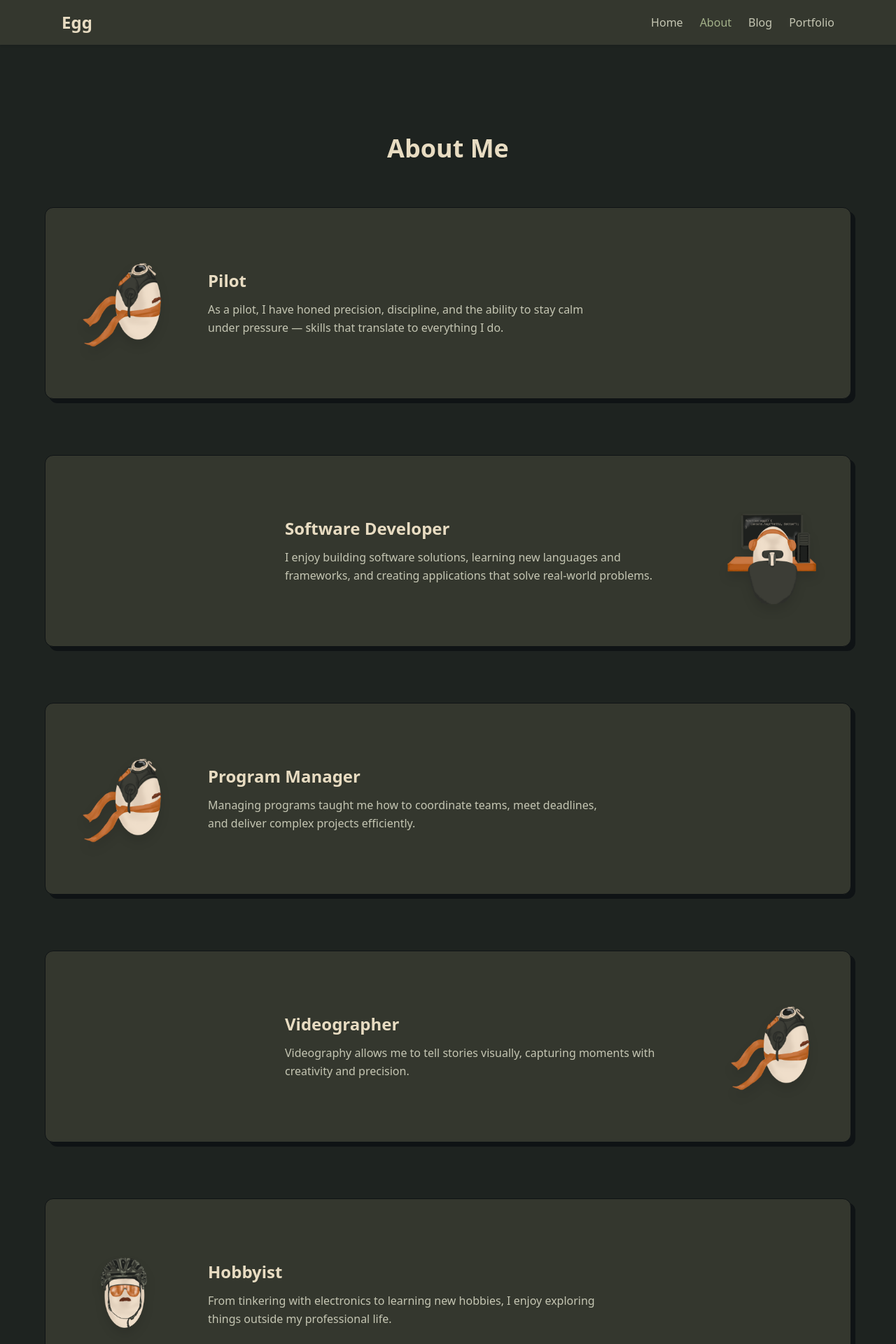
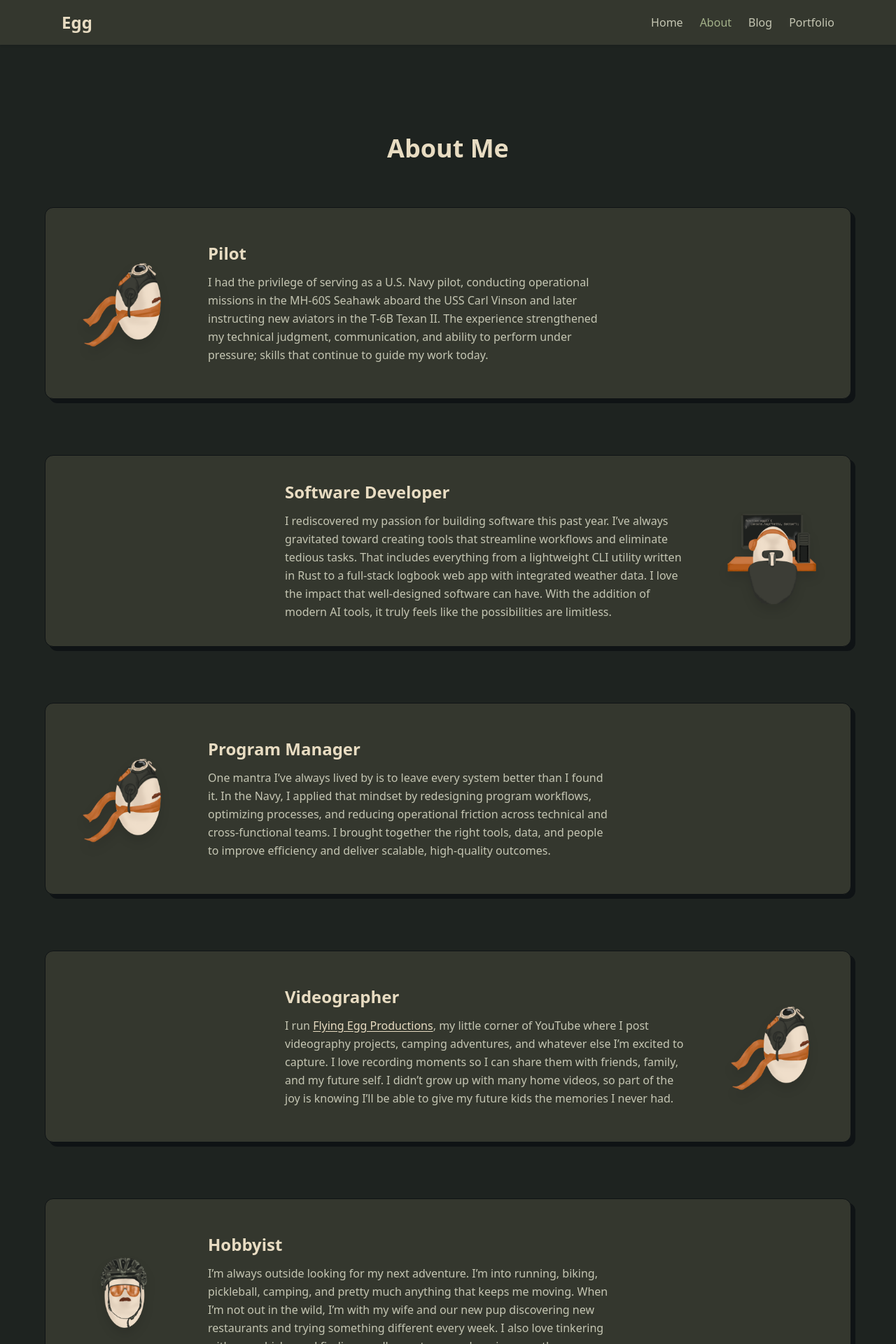
Before and after one commit to DaltonBytes/updated-portfolio, a React (Vite) app: page /about in a window 1280 px wide. Shown: the top 1920 px of the page at 70% size. Built offline with nearby package versions, Linux system fonts and the light colour scheme.

Commit message:
Added the descriptions for the About Page
Added all the descriptions telling everyone a little more about myself.

```diff
--- a/src/App.jsx
+++ b/src/App.jsx
@@ -23,7 +23,6 @@ function ScrollToTop() {
   return null;
 }
 
-// Dynamic page titles
 function PageTitle() {
   const { pathname } = useLocation();
   useEffect(() => {
--- a/src/pages/About.jsx
+++ b/src/pages/About.jsx
@@ -10,42 +10,59 @@ const aboutSections = [
     id: 1,
     label: "Pilot",
     description:
-      "As a pilot, I have honed precision, discipline, and the ability to stay calm under pressure — skills that translate to everything I do.",
+      "I had the privilege of serving as a U.S. Navy pilot, conducting operational missions in the MH-60S Seahawk aboard the USS Carl Vinson and later instructing new aviators in the T-6B Texan II. The experience strengthened my technical judgment, communication, and ability to perform under pressure; skills that continue to guide my work today.",
     image: PilotEgg,
   },
   {
     id: 2,
     label: "Software Developer",
     description:
-      "I enjoy building software solutions, learning new languages and frameworks, and creating applications that solve real-world problems.",
+      "I rediscovered my passion for building software this past year. I’ve always gravitated toward creating tools that streamline workflows and eliminate tedious tasks. That includes everything from a lightweight CLI utility written in Rust to a full-stack logbook web app with integrated weather data. I love the impact that well-designed software can have. With the addition of modern AI tools, it truly feels like the possibilities are limitless.",
     image: CodingEgg,
   },
   {
     id: 3,
     label: "Program Manager",
     description:
-      "Managing programs taught me how to coordinate teams, meet deadlines, and deliver complex projects efficiently.",
+      "One mantra I’ve always lived by is to leave every system better than I found it. In the Navy, I applied that mindset by redesigning program workflows, optimizing processes, and reducing operational friction across technical and cross-functional teams. I brought together the right tools, data, and people to improve efficiency and deliver scalable, high-quality outcomes.",
     image: PilotEgg,
   },
   {
     id: 4,
     label: "Videographer",
-    description:
-      "Videography allows me to tell stories visually, capturing moments with creativity and precision.",
+    description: (
+      <>
+        I run{" "}
+        <a
+          href="https://www.youtube.com/@flyingegg761"
+          target="_blank"
+          rel="noopener noreferrer"
+          className="text-[#E8DCC2] underline underline-offset-2 decoration-[#E8DCC2] hover:text-[#F4E8CD] hover:decoration-[#F4E8CD] transition-colors duration-200"
+        >
+          Flying Egg Productions
+        </a>
+        , my little corner of YouTube where I post videography projects, camping
+        adventures, and whatever else I’m excited to capture. I love recording
+        moments so I can share them with friends, family, and my future self. I
+        didn’t grow up with many home videos, so part of the joy is knowing I’ll
+        be able to give my future kids the memories I never had.
+      </>
+    ),
+
     image: PilotEgg,
   },
   {
     id: 5,
     label: "Hobbyist",
     description:
-      "From tinkering with electronics to learning new hobbies, I enjoy exploring things outside my professional life.",
+      "I’m always outside looking for my next adventure. I’m into running, biking, pickleball, camping, and pretty much anything that keeps me moving. When I’m not out in the wild, I’m with my wife and our new pup discovering new restaurants and trying something different every week. I also love tinkering with my vehicles and finding small ways to upgrade or improve them.",
     image: CyclingEgg,
   },
   {
     id: 6,
     label: "Graduate",
     description:
-      "My academic journey has shaped my thinking, problem-solving, and provided a foundation for my career and personal growth.",
+      "I graduated from the University of Nebraska at Lincoln with a B.S. in Meteorology–Climatology. My love for weather started when I was a kid, especially after Hurricane Charley came through my hometown in 2004. That early spark never went away, so I ran with it and earned my degree in the field. Even today, I still find myself tracking storms for fun and staying way too invested in whatever the radar is doing.",
     image: PilotEgg,
   },
 ];
--- a/src/pages/Home.jsx
+++ b/src/pages/Home.jsx
@@ -1,5 +1,4 @@
 import { useNavigate } from "react-router-dom";
-import PageTitle from "../components/PageTitle";
 
 import pilotEgg from "../assets/pilot_egg.png";
 import pilotCracked from "../assets/react.svg";
--- a/src/pages/Portfolio.jsx
+++ b/src/pages/Portfolio.jsx
@@ -15,7 +15,6 @@ export default function Portfolio() {
         Portfolio
       </h1>
 
-      {/* Project Cards */}
       <div className="grid grid-cols-1 sm:grid-cols-2 lg:grid-cols-3 gap-12 max-w-6xl mx-auto">
         {projects.map((project) => (
           <div
--- a/src/pages/Post.jsx
+++ b/src/pages/Post.jsx
@@ -65,7 +65,6 @@ export default function Post() {
   return (
     <section className="bg-[#1E2320] min-h-screen pt-28 pb-24 px-8">
       <div className="max-w-4xl mx-auto">
-        {/* Back Button */}
         <Link
           to="/blog"
           className="text-[#A3B18A] hover:text-[#E8DCC2] mb-8 inline-block font-medium transition"
@@ -73,7 +72,6 @@ export default function Post() {
           ← Back to Blog
         </Link>
 
-        {/* Blog Content Container */}
         <div
           className="
             rounded-xl border border-[#0F1315]
```
